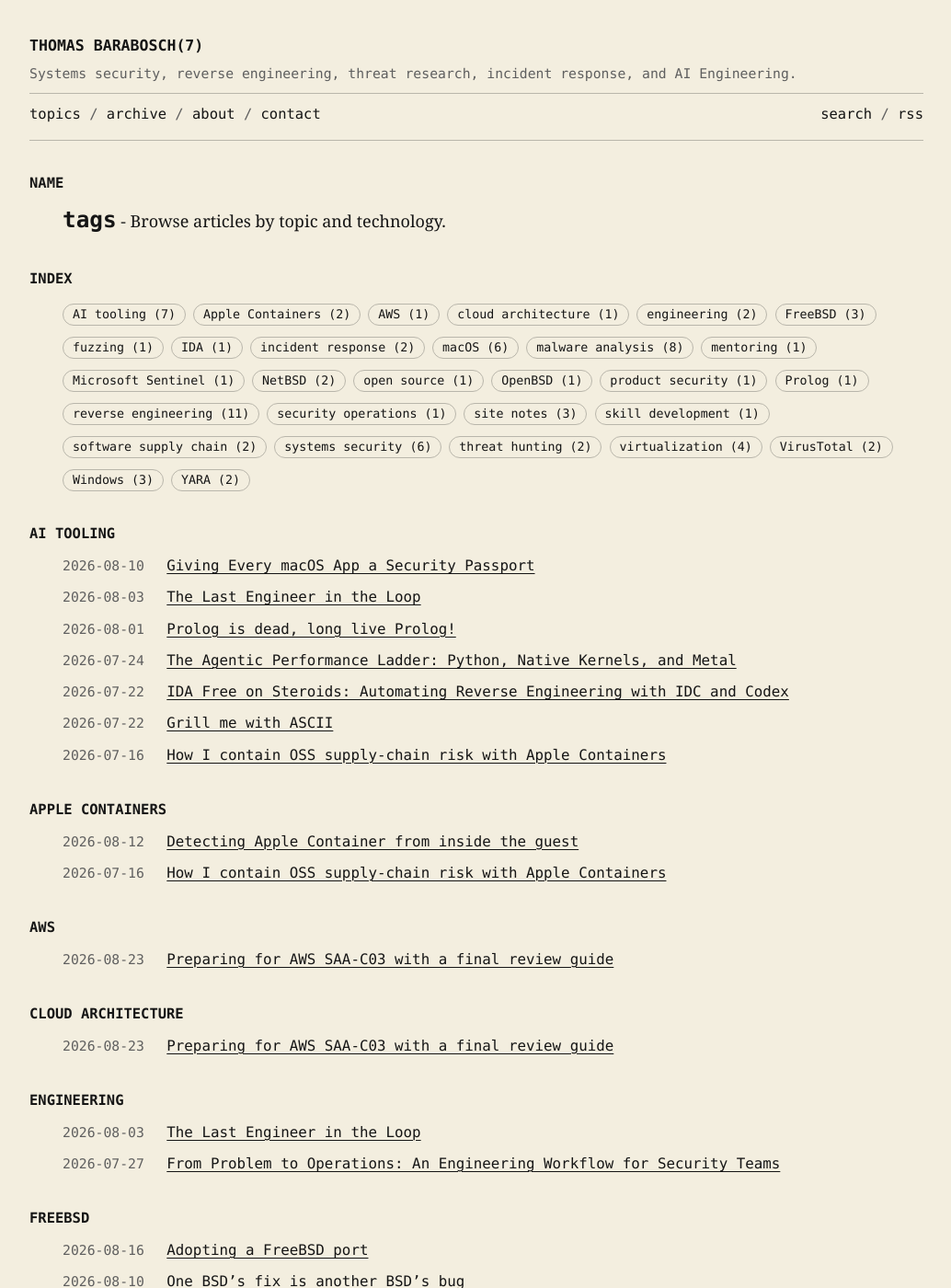
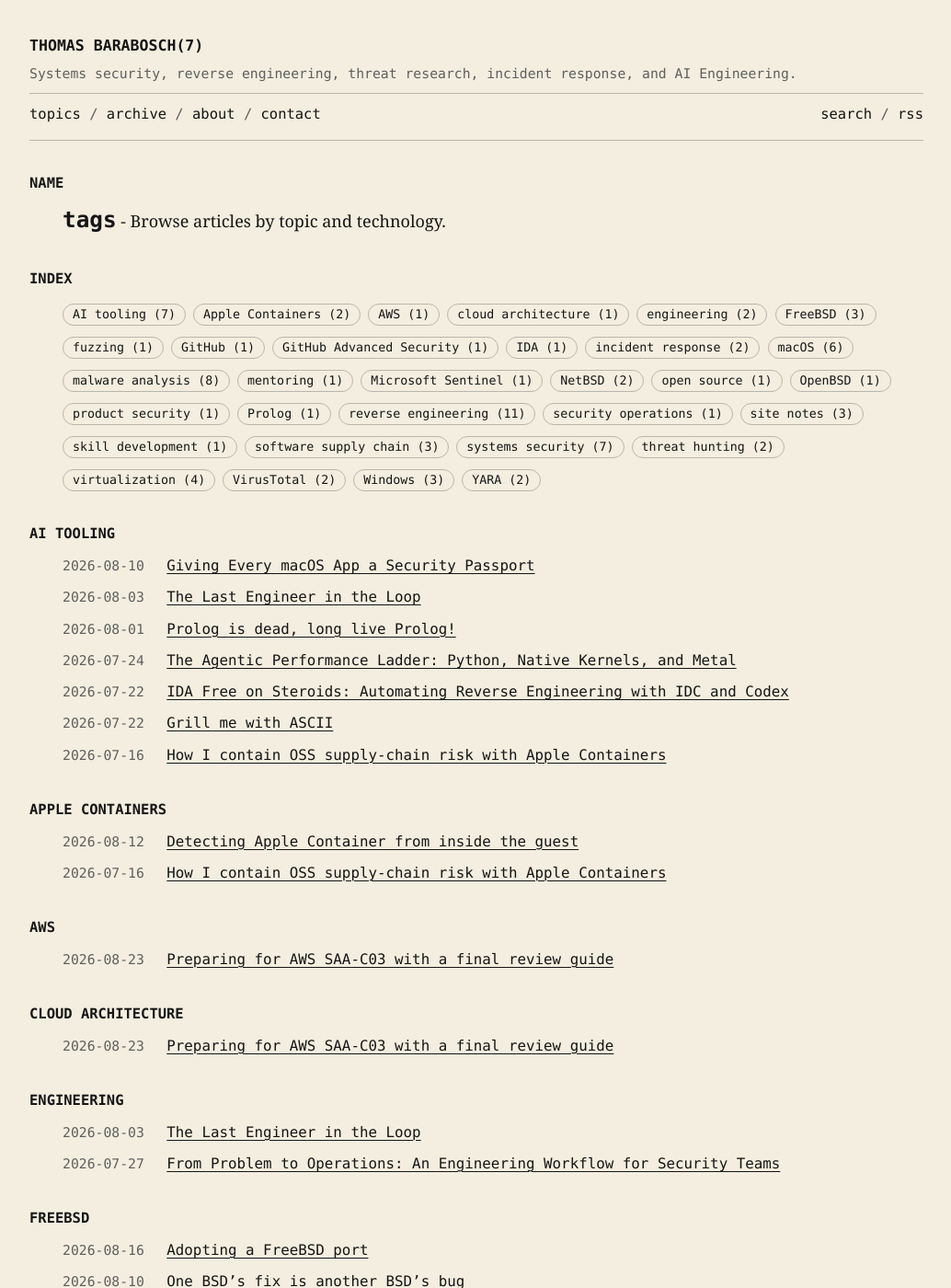
Before and after one commit to tbarabosch/tbarabosch.github.io, a Jekyll site: the page built from tags.md, in a window 1280 px wide and 1400 px high. Shown: the whole window at 92% size, without its empty margins (122-1156 px from the left). Built offline with Jekyll 4.4.1, drawn with Linux system fonts in a browser that asks for light colours; some of the changed text lies outside the part shown.

```diff
--- a/_data/tags.yml
+++ b/_data/tags.yml
@@ -7,6 +7,8 @@
 - "engineering"
 - "FreeBSD"
 - "fuzzing"
+- "GitHub"
+- "GitHub Advanced Security"
 - "IDA"
 - "incident response"
 - "macOS"
```
Also changed, not shown: _posts/2026-08-26-preparing-for-gh-500-with-a-final-review-guide.md (added, +23 -0 lines), assets/images/posts/preparing-for-gh-500-with-a-final-review-guide/gh-500-final-review-guide-preview.png (added), 1 other file.
